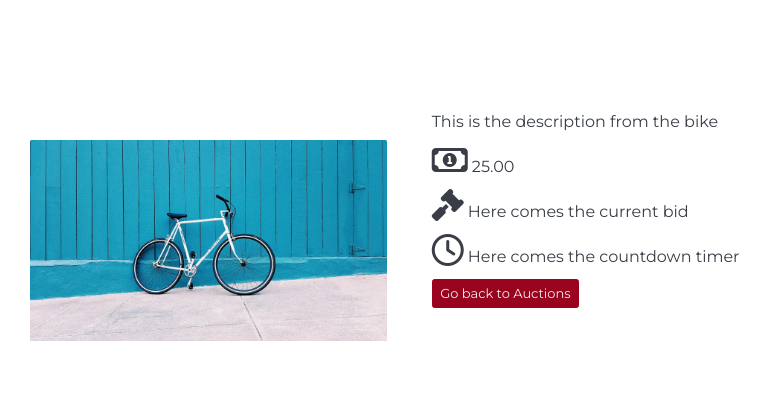
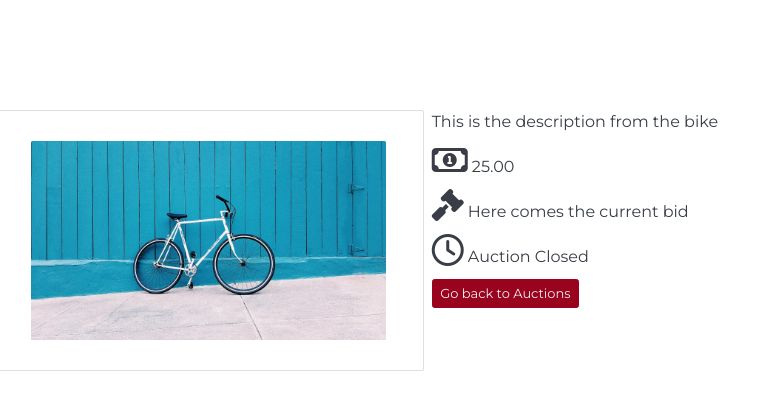
Before and after one commit to arturmpinho/Dusty-Lantern, a Django app: page /auctions/1 in a window 1280 px wide. Shown: the part 175-585 px from the top of the page, without its empty margins (0-770 px from the left). Run offline with Django 3.2, Linux system fonts and the light colour scheme; data comes from the database, SQL or seed files in the repository; both versions use the stored data as it was after the commit; some libraries are stand-ins or nearby versions; some web fonts are replaced.

Commit message:
Auctions: Add countdown timer for each specific auction details

```diff
--- a/auctions/templates/auctions/auction_detail.html
+++ b/auctions/templates/auctions/auction_detail.html
@@ -14,7 +14,7 @@
 
     <!-- Auction Cards -->
     <div class="row row-cols-1 row-cols-md-2 g-4">
-        <div class="col-lg-4">
+        <div class="col-lg-4 card">
             <div class="h-100 p-5 rounded-3 text-center">
                 {% for image in auction.product.images.all %}
                     {% if image.main_image %}
@@ -27,11 +27,29 @@
             <p class="card-text">{{ auction.product.description}}</p>
             <p><i class="far fa-money-bill-alt fa-2x"></i> {{ auction.base_amount }}</p>
             <p><i class="fas fa-gavel fa-2x"></i> Here comes the current bid</p>
-            <!-- If starting_date is after current date, show countdown until the start of the auction -->
-            <p><i class="far fa-clock fa-2x"></i> Here comes the countdown timer</p>
-            <!-- Else, countdown until ending_date -->
+            {% now "Y-m-d H:m:s" as current_date_time %}
+            <div class="start_date_time" hidden>{{ auction.start_date_time|date:"Y-m-d H:m:s" }} </div>
+            <div class="end_date_time" hidden>{{ auction.end_date_time|date:"Y-m-d H:m:s" }} </div>
+            {% if current_date_time >= auction.start_date_time|date:"Y-m-d H:m:s" %}
+                <p><i class="far fa-clock fa-2x"></i> <span class="countdowntimer"></span></p>
+            {% elif auction.start_date_time|date:"Y-m-d H:m:s" > current_date_time %}
+                <p>
+                    <i class="far fa-clock fa-2x"></i>
+                    <span class="countdowntimer"></span>
+                </p>
+            {% else %}
+                <p>
+                    <i class="far fa-clock fa-2x"></i>
+                    <span class="countdowntimer"></span>
+                </p>
+            {% endif %}
             <a href="{% url 'auctions' %}" class="btn btn-outline-danger">Go back to Auctions</a>
         </div>
     </div>
 
 {% endblock%}
+
+{% block postloadjs %}
+    {{ block.super }}
+    <script src="{% static 'js/auctions.js' %}"></script>
+{% endblock %}
```
Also changed, not shown: db.sqlite3.
